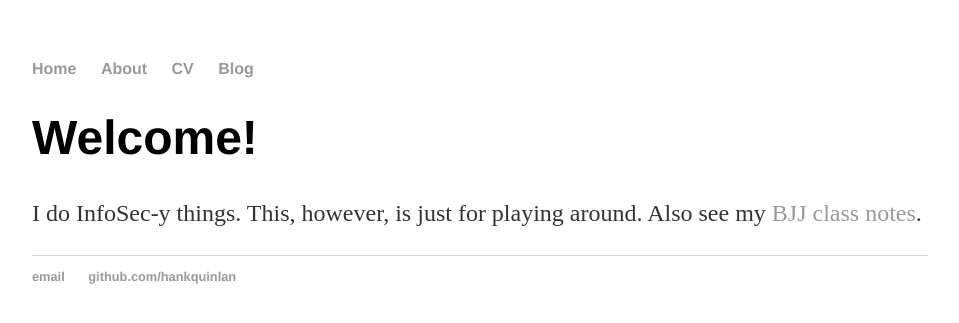
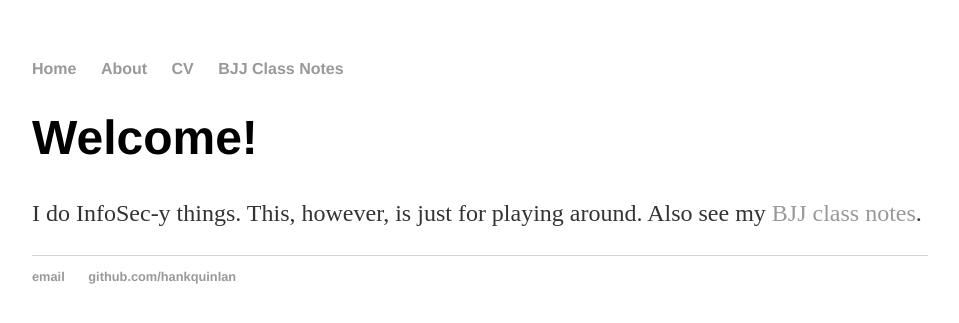
Before and after one commit to cmsnell/cmsnell.github.io, a Jekyll site: the page built from index.html, in a window 1280 px wide. Shown: the top 323 px of the page, without its empty margins (160-1119 px from the left). Built offline with Jekyll 4.4.1, drawn with Linux system fonts in a browser that asks for light colours.

Commit message:
Update default.html

```diff
--- a/_layouts/default.html
+++ b/_layouts/default.html
@@ -9,9 +9,9 @@
 			<nav>
 	    		<ul>
 	        		<li><a href="/">Home</a></li>
-		        	<li><a href="/about">About</a></li>
-	        		<li><a href="/cv">CV</a></li>
-	        		<li><a href="/blog/">Blog</a></li>
+		        	<li><a href="/about/">About</a></li>
+	        		<li><a href="/cv/">CV</a></li>
+	        		<li><a href="/bjjnotes/">BJJ Class Notes</a></li>
 	    		</ul>
 			</nav>
 			<div class="container">
```
